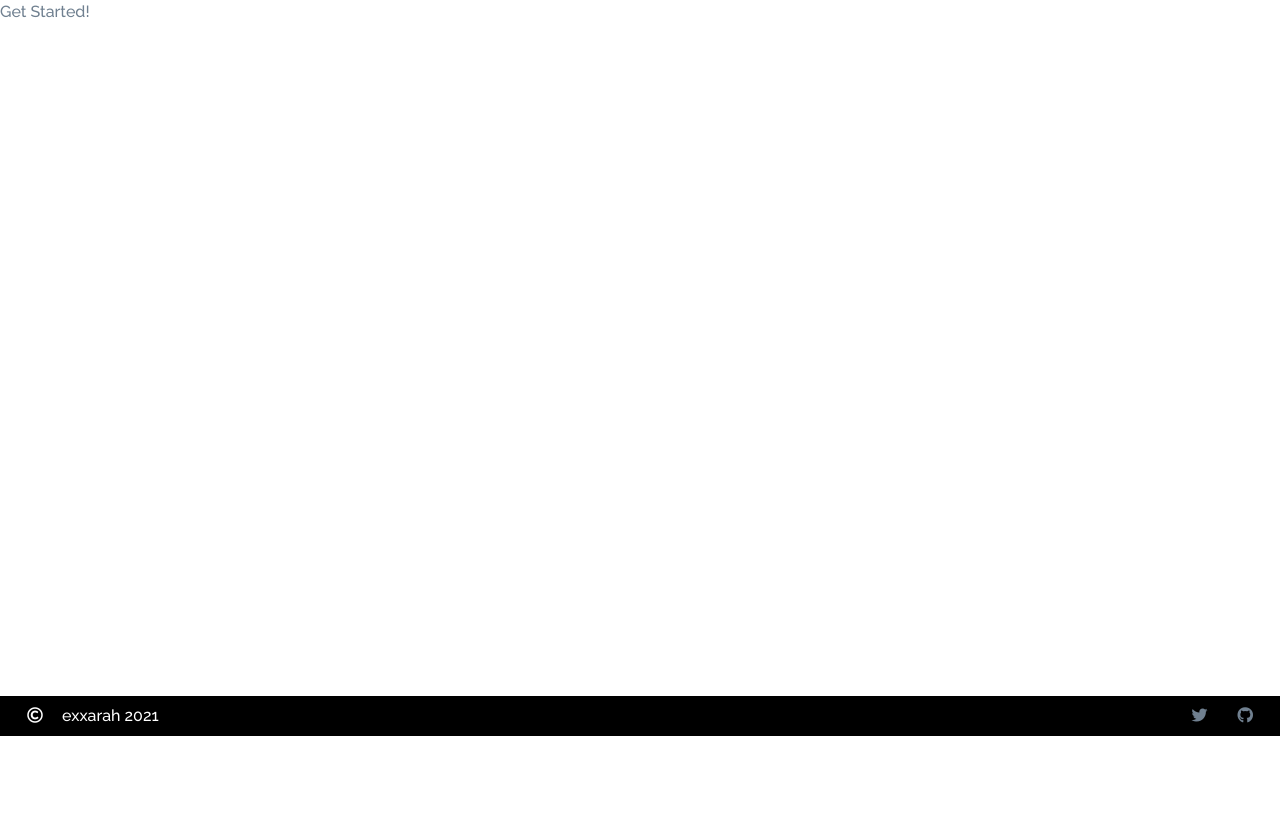
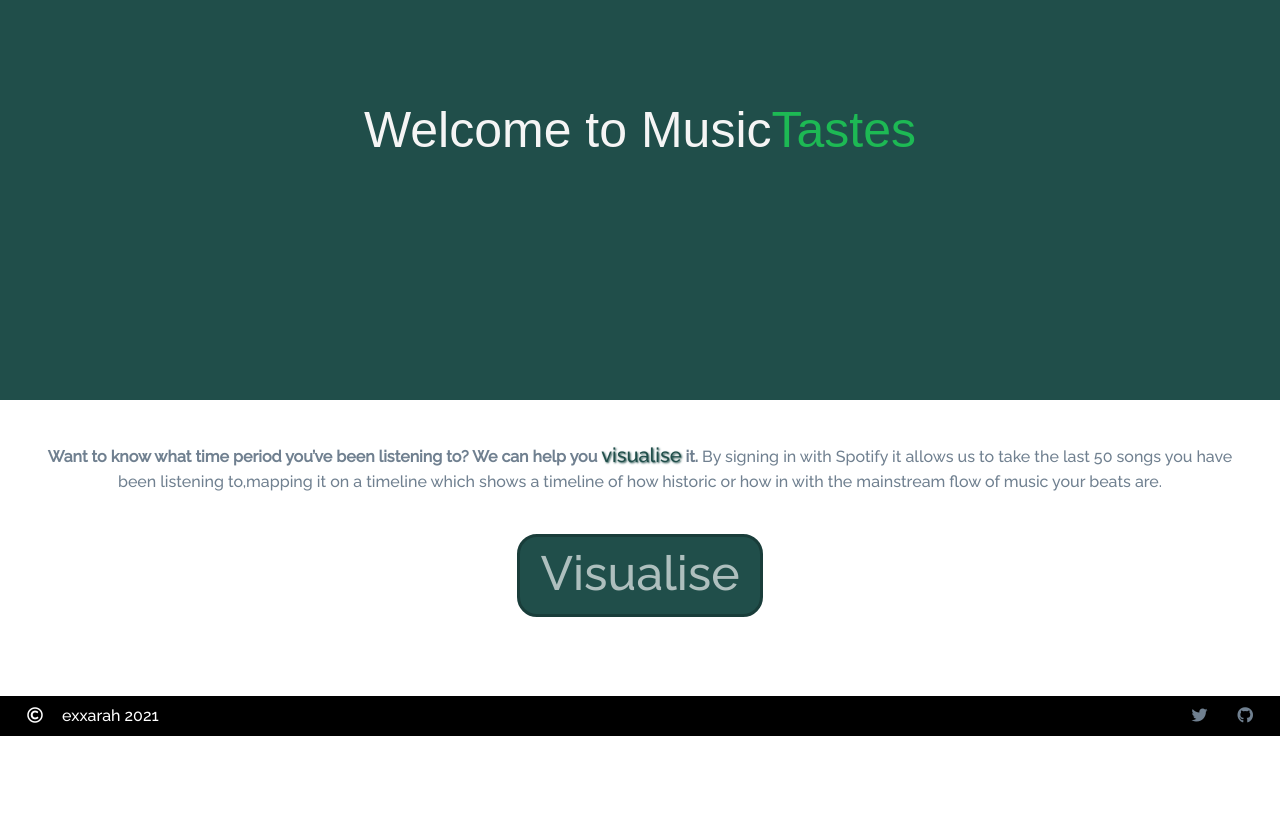
Before and after one commit to exxarah/MusicTastes, a Flask app: template musictastes/general/templates/index.html in a window 1280 px wide. Shown: the part 64-904 px from the top of the page. Before the commit the page ends 800 px from the top, so only its background shows below. Run offline with Flask 2, Linux system fonts and the light colour scheme; the template is opened without the code that fills it: most values are stand-ins (such as "Sample title", 1, 10 or a date in 2020); parts of the project's set-up code (start-up, migrations or seed data) failed here and were passed over; some libraries are stand-ins or nearby versions.

Commit message:
Populated home page with content, shaped visualise button, added corresponding css for home page and button+hover..

```diff
--- a/musictastes/general/templates/index.html
+++ b/musictastes/general/templates/index.html
@@ -4,6 +4,19 @@
 
 {% block content %}
 
-	<button><a href="{{ auth_url }}">Get Started!</a></button>
+	<div class="hero">
+		<h1>Welcome to Music<span class="green">Tastes</span></h1>
+	</div>
+
+	<div class="link">
+        <p><b>Want to know what time period you’ve been listening to?
+            We can help you <span class="visua">visualise</span> it.</b>
+            By signing in with Spotify it allows us to take the last
+            50 songs you have been listening to,mapping it on a timeline
+            which shows a timeline of how historic or how in with
+            the mainstream flow of music your beats are.
+            </p>
+
+	<button><a class="btn-teal" href="{{ auth_url }}">Visualise</a></button>
 
 {% endblock %}
--- a/musictastes/static/css/musictastes.css
+++ b/musictastes/static/css/musictastes.css
@@ -80,3 +80,63 @@ i.selected {
     overflow-x: hidden; /* Disable horizontal scroll */
     transition: 0.5s; /* 0.5 second transition effect to slide in the sidenav */
 }
+
+/*Homepage*/
+
+.hero{
+    background-color: #204E4A;
+    height: 400px;
+}
+
+.hero h1 {
+    color: whitesmoke;
+    padding: 100px;
+    margin: 0;
+    text-align: center;
+    font-size: 50px;
+    font-family: sans-serif;
+    font-weight: lighter;
+}
+
+.link {
+    height: 400px;
+    /* background-color: gray; */
+    text-align: center;
+    }
+
+.link p{
+margin: 0;
+padding: 40px;
+
+}
+
+.visua { /* changes the colour of the word visulaise*/
+    color: #204E4A;
+    font-size: 20px;
+    font-weight: bold;
+    text-shadow: 1px 1px 2px #204E4A;
+    font-weight: lighter;
+}
+
+/* button */
+
+.btn-teal {
+    background-color: #204E4A;
+    border: 3px solid #193D3A;
+    border-radius: 20px;
+    color: #AEBFBE;
+    cursor: pointer;
+    display: inline-block;
+    font-size: 3em;
+    padding: 0px 20px 5px 20px;
+    transition: background-color 0.5s;
+    transition: color 0.5s;
+  }
+  /* Hover button */
+  .btn-teal:hover {
+    color: #FFF;
+    background-color: #1DB954;
+    text-decoration: none;
+    transition: background-color 0.5s;
+    transition: color 0.5s;
+  }
```
